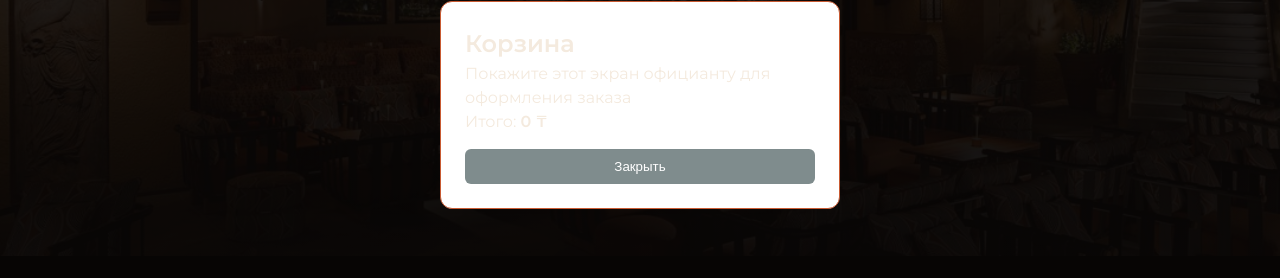
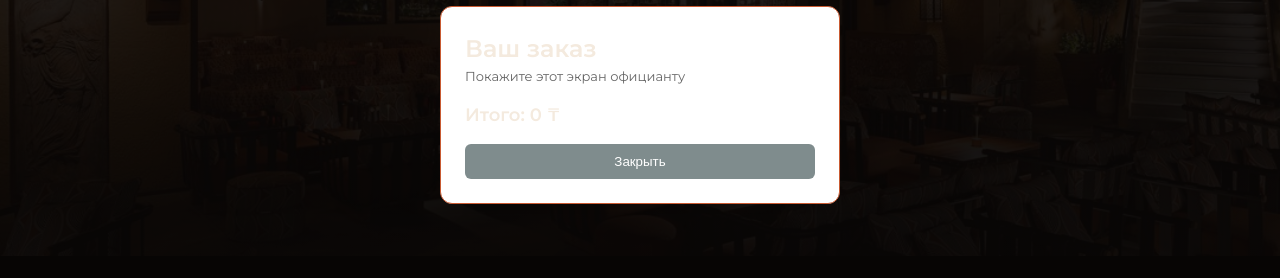
Before and after one commit to aldonirus/al-do-restaraunt, a plain HTML site: page index.html in a window 1280 px wide. Both pictures are taken after a click on the button "Корзина (0)". Shown: the part 295-573 px from the top of the page. Drawn offline with nearby package versions, Linux system fonts and the light colour scheme.

Commit message:
Update index.html

```diff
--- a/index.html
+++ b/index.html
@@ -169,17 +169,20 @@
 
     <!-- Подключение JavaScript файла -->
     <script src="script.js"></script>
-    <div id="cart-modal" class="modal-overlay" style="display: none;">
-  <div class="modal-content">
-    <h2 data-key="cart_title">Корзина</h2>
-    <p class="waiter-note" data-key="waiter_note">Покажите этот экран официанту для оформления заказа</p>
+   <div id="cart-modal" class="modal-overlay" style="display: none;">
+    <div class="modal-content">
+        <h2>Ваш заказ</h2>
+        <p style="font-size:13px; color:#666; margin-bottom:15px;">Покажите этот экран официанту</p>
 
-    <div id="cart-items"></div>
+        <div id="cart-items"></div>
 
-    <div class="cart-total">
-      <span data-key="cart_total">Итого</span>: <strong id="total-price-val">0 ₸</strong>
+        <div style="margin-top:15px; font-size:18px; font-weight:bold;">
+            Итого: <span id="total-price-val">0 ₸</span>
+        </div>
+
+        <button class="close-btn" onclick="toggleCartModal(false)">Закрыть</button>
     </div>
-
+</div>
     <button class="close-btn" onclick="toggleCartModal(false)" data-key="close_btn">Закрыть</button>
   </div>
 </div>
```
